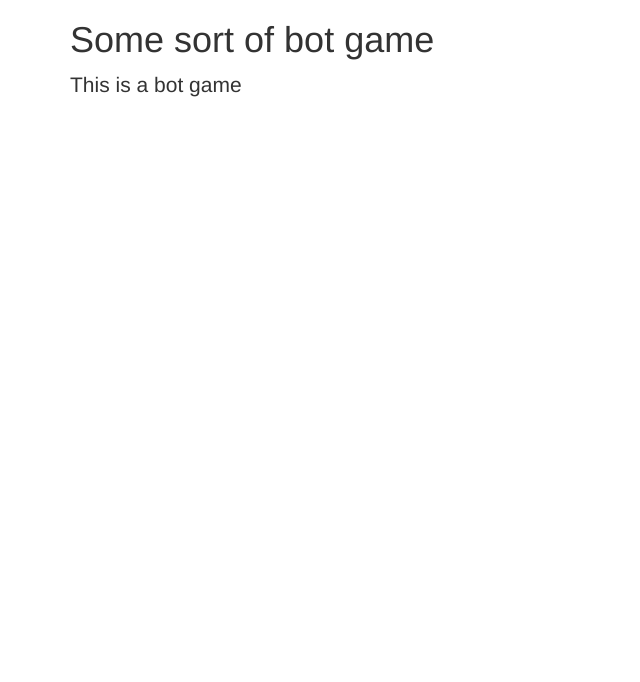
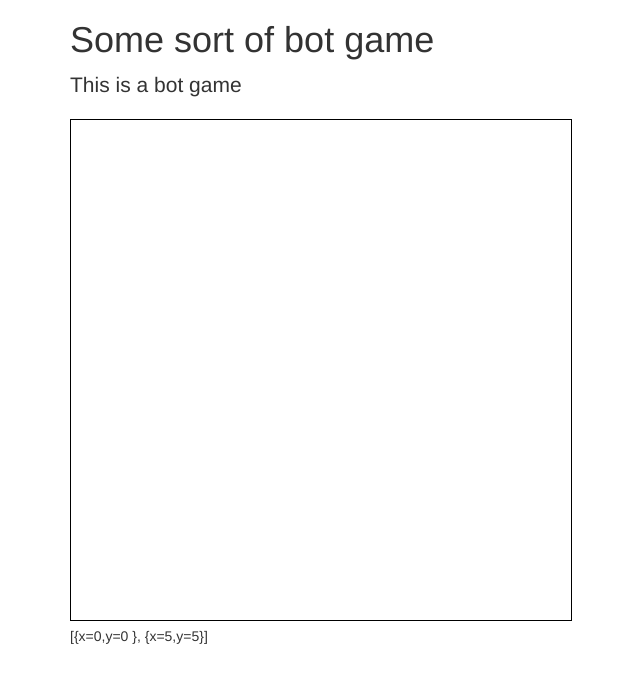
Before and after one commit to thien/algofighter, a website: page public/index.html in a window 1280 px wide. Shown: the whole page, without its empty margins (0-640 px from the left). Drawn offline with nearby package versions, Linux system fonts and the light colour scheme; no server answers.

Commit message:
adding basic json fetching

```diff
--- a/public/index.html
+++ b/public/index.html
@@ -20,11 +20,25 @@
           <h1>Some sort of bot game</h1>
           <p class="lead">This is a bot game</p>
         </div>
-
+	<canvas id="arena" width="500px" height="500px">
+	</canvas>
+	<div id="text">
+	</div>
       </div><!-- /.container -->
 
 
+  <script>
+    context = document.getElementById('arena').getContext("2d");
+    var xhttp = new XMLHttpRequest();
+    xhttp.onreadystatechange = function() {
+      if (xhttp.readyState == 4 && xhttp.status == 200) {
+	document.getElementById("text").innerHTML = xhttp.responseText;
+      }
+    };
+    xhttp.open("GET", "positionsexample.json", true);
+    xhttp.send();
 
+  </script>
   <script src="https://code.jquery.com/jquery-1.10.2.min.js"></script>
   <script src="/socket.io/socket.io.js"></script>
   <script src="/main.js"></script>
--- a/public/style.css
+++ b/public/style.css
@@ -0,0 +1,3 @@
+#arena {
+  border: 1px solid black;
+}
```
